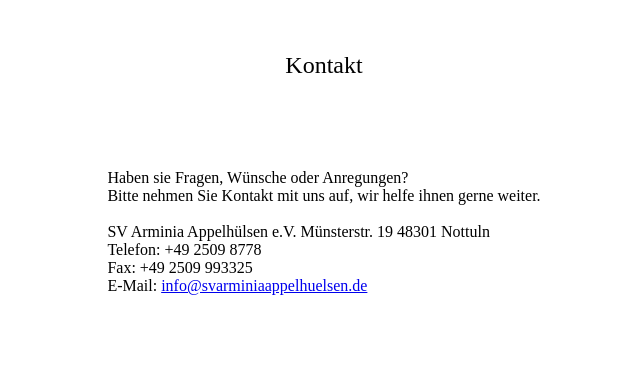
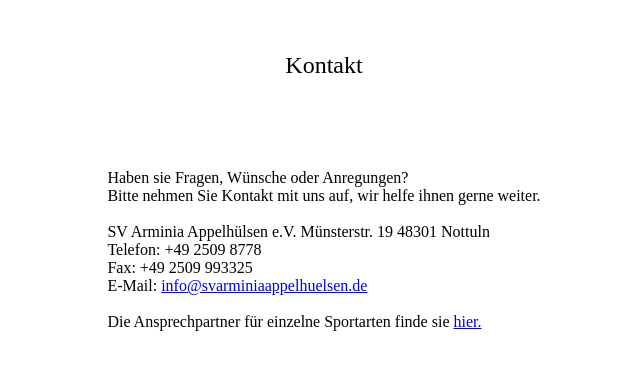
Before and after one commit to chewable-jpg/sva-website, a Next.js app: page /contact in a window 1280 px wide. Shown: the top 370 px of the page, without its empty margins (316-956 px from the left). Built offline with nearby package versions, Linux system fonts and the light colour scheme.

Commit message:
added more stuff to the contact page

```diff
--- a/src/pages/contact.jsx
+++ b/src/pages/contact.jsx
@@ -1,5 +1,6 @@
 import { Box, Button, Heading, Text, useColorModeValue } from "@chakra-ui/react"
 import { NextSeo } from "next-seo"
+import Link from "next/link"
 
 import { seo, data } from "config"
 
@@ -61,7 +62,9 @@ const Home = () => {
           SV Arminia Appelhülsen e.V. Münsterstr. 19 48301 Nottuln <br/>
           Telefon: +49 2509 8778 <br/>
           Fax: +49 2509 993325 <br/>
-          E-Mail: <a href="mailto:info@svarminiaappelhuelsen.de">info@svarminiaappelhuelsen.de</a>
+          E-Mail: <a href="mailto:info@svarminiaappelhuelsen.de">info@svarminiaappelhuelsen.de</a> <br />
+          <br />
+          Die Ansprechpartner für einzelne Sportarten finde sie <Link href="/sport"><a target="_blank">hier.</a></Link> <br /> <br />
         </Text>
       </Box>
     </>
```
